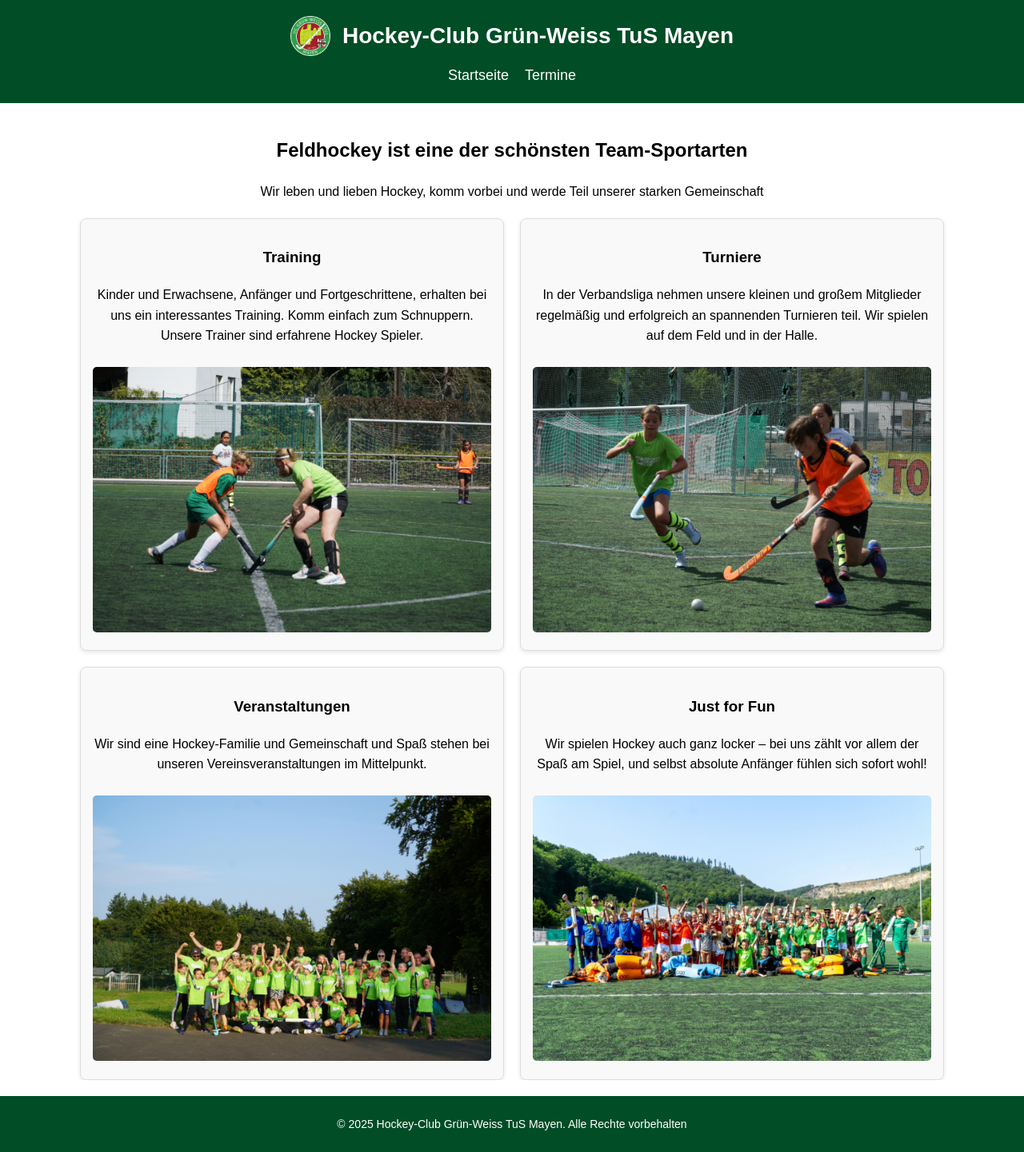
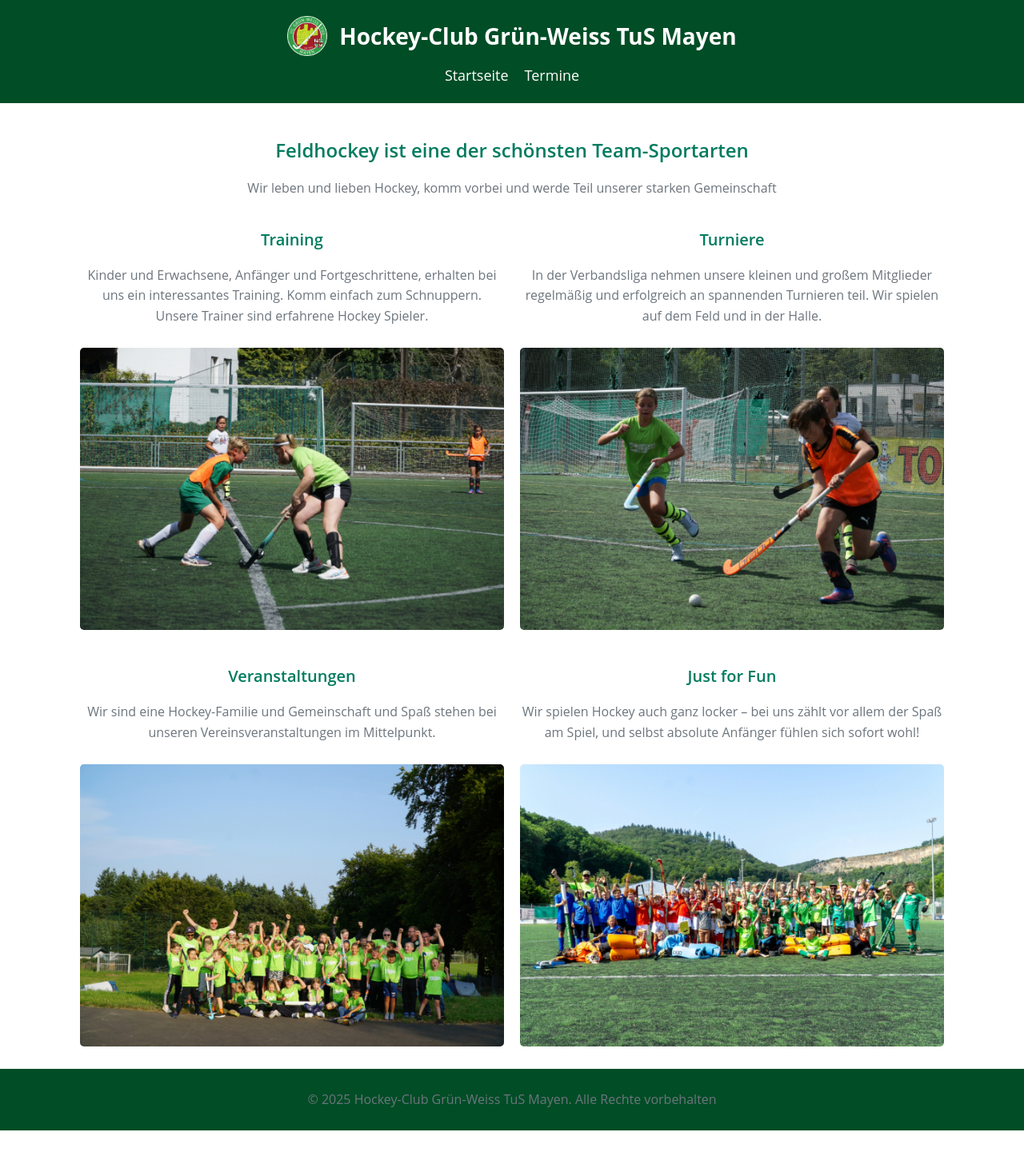
Before and after one commit to hockey-mayen/hockey-mayen.github.io, a Jekyll site: the page built from index.md, in a window 1280 px wide. Shown: the whole page at 80% size. Built offline with Jekyll 4.4.1, drawn with Linux system fonts in a browser that asks for light colours; after the commit the page ends 1414 px from its top, so only the background shows below that.

Commit message:
further commit jekyll now

```diff
--- /dev/null
+++ b/Gemfile
@@ -0,0 +1,2 @@
+source "https://rubygems.org"
+gem "jekyll-theme-cayman"
--- a/_config.yml
+++ b/_config.yml
@@ -2,3 +2,4 @@ title: "Hockey-Club Grün-Weiss TuS Mayen"
 description: "Offizielle Website des Vereins"
 baseurl: "" # Für GitHub Pages leer lassen
 url: "https://hockey-mayen.github.io" # URL deiner Website
+theme: jekyll-theme-cayman
--- a/assets/css/global.css
+++ b/assets/css/global.css
@@ -2,9 +2,10 @@
 body {
     margin: 0;
     padding: 0;
-    font-family: Arial, sans-serif;
     line-height: 1.6;
     min-height: 100vh; /* Stellt sicher, dass der Body mindestens die Höhe des Bildschirms hat */
+    font-family: "Open Sans", Arial, sans-serif; /* Open Sans als Standardschrift */
+
 }
 
 /* Verhindert das Springen durch den Scrollbalken */
--- a/assets/css/main.css
+++ b/assets/css/main.css
@@ -11,3 +11,27 @@ main h2 {
     font-size: 24px;
     margin-top: 20px;
 }
+
+/* Titel-Design (z. B. für Haupttitel und Kachel-Titel) */
+h2, h3, .tile h3 {
+    color: #007b5f; /* Schönes Grün (ähnlich Jekyll Cayman) */
+    font-family: "Open Sans", Arial, sans-serif;
+    font-weight: 600; /* Etwas fetter für Titel */
+    margin-bottom: 10px; /* Abstand nach unten */
+    text-align: center; /* Optional: Zentriert die Titel */
+}
+
+/* Inhalte und Beschreibungen */
+p, .tile p {
+    color: #6c757d; /* Schönes Grau für Texte */
+    font-family: "Open Sans", Arial, sans-serif;
+    line-height: 1.6; /* Etwas mehr Zeilenhöhe für bessere Lesbarkeit */
+    font-size: 16px; /* Standard-Schriftgröße */
+    text-align: center; /* Optional: Zentriert die Inhalte */
+}
+
+/* Zusätzliche Stile für Kachel-Titel und Beschreibung */
+.tile h3 {
+    font-size: 20px; /* Etwas kleinere Titel für Kacheln */
+    margin-top: 15px; /* Abstand oberhalb */
+}
--- a/assets/css/tiles.css
+++ b/assets/css/tiles.css
@@ -12,12 +12,14 @@
 
 /* Einzelne Kachel */
 .tile {
-    background-color: #f9f9f9; /* Heller Hintergrund */
-    border: 1px solid #ddd; /* Leichte Umrandung */
-    border-radius: 8px; /* Abgerundete Ecken */
-    padding: 15px;
-    text-align: center;
-    box-shadow: 0 2px 5px rgba(0, 0, 0, 0.1); /* Schatten für Tiefe */
+    color: #6c757d; /* Grauer Farbton wie bei anderen Texten */
+
+    /*background-color: #f9f9f9; !* Heller Hintergrund *!*/
+    /*border: 1px solid #ddd; !* Leichte Umrandung *!*/
+    /*border-radius: 8px; !* Abgerundete Ecken *!*/
+    /*padding: 15px;*/
+    /*text-align: center;*/
+    /*box-shadow: 0 2px 5px rgba(0, 0, 0, 0.1); !* Schatten für Tiefe *!*/
 }
 
 /* Kachel-Bild */
```
